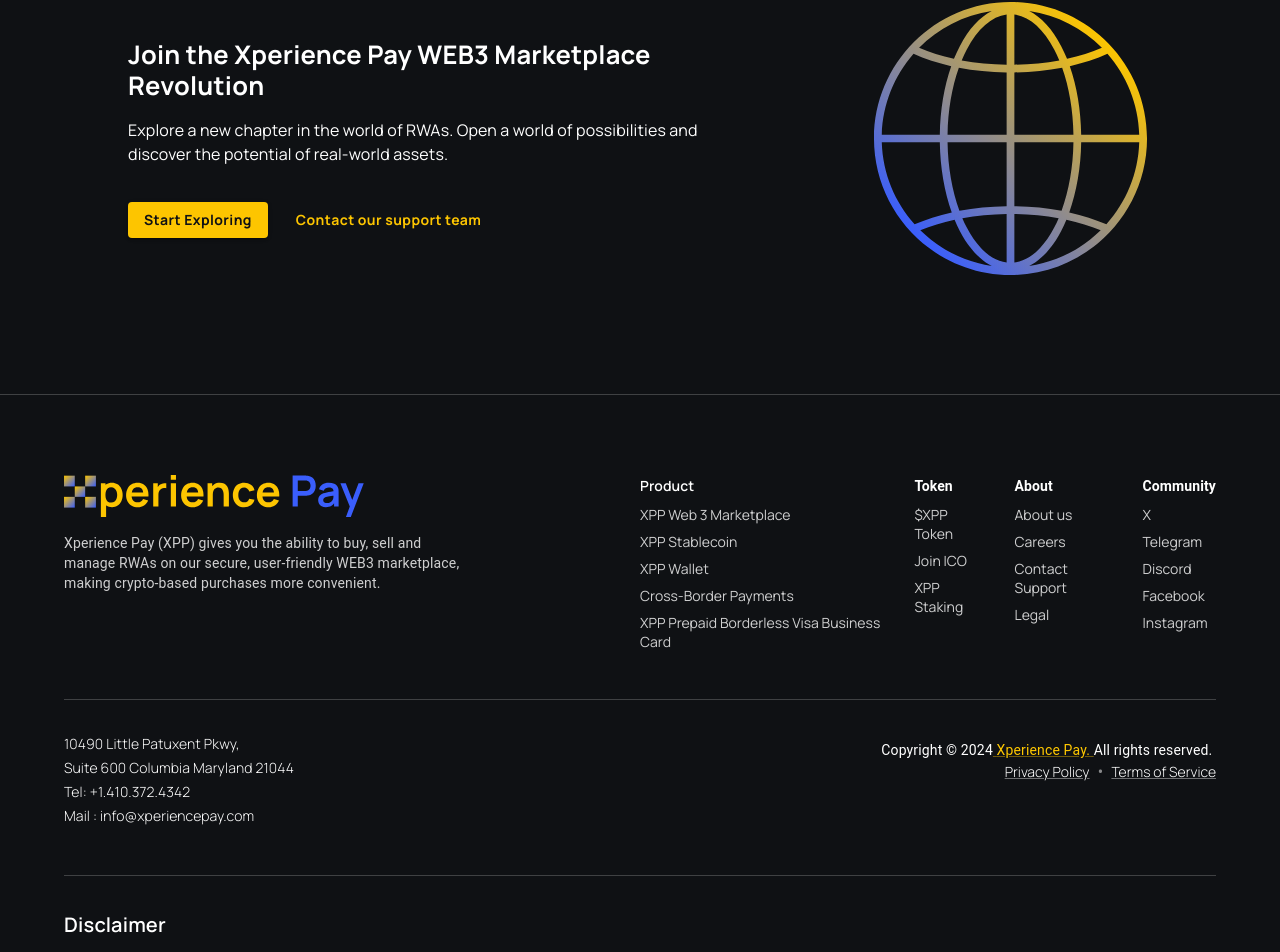
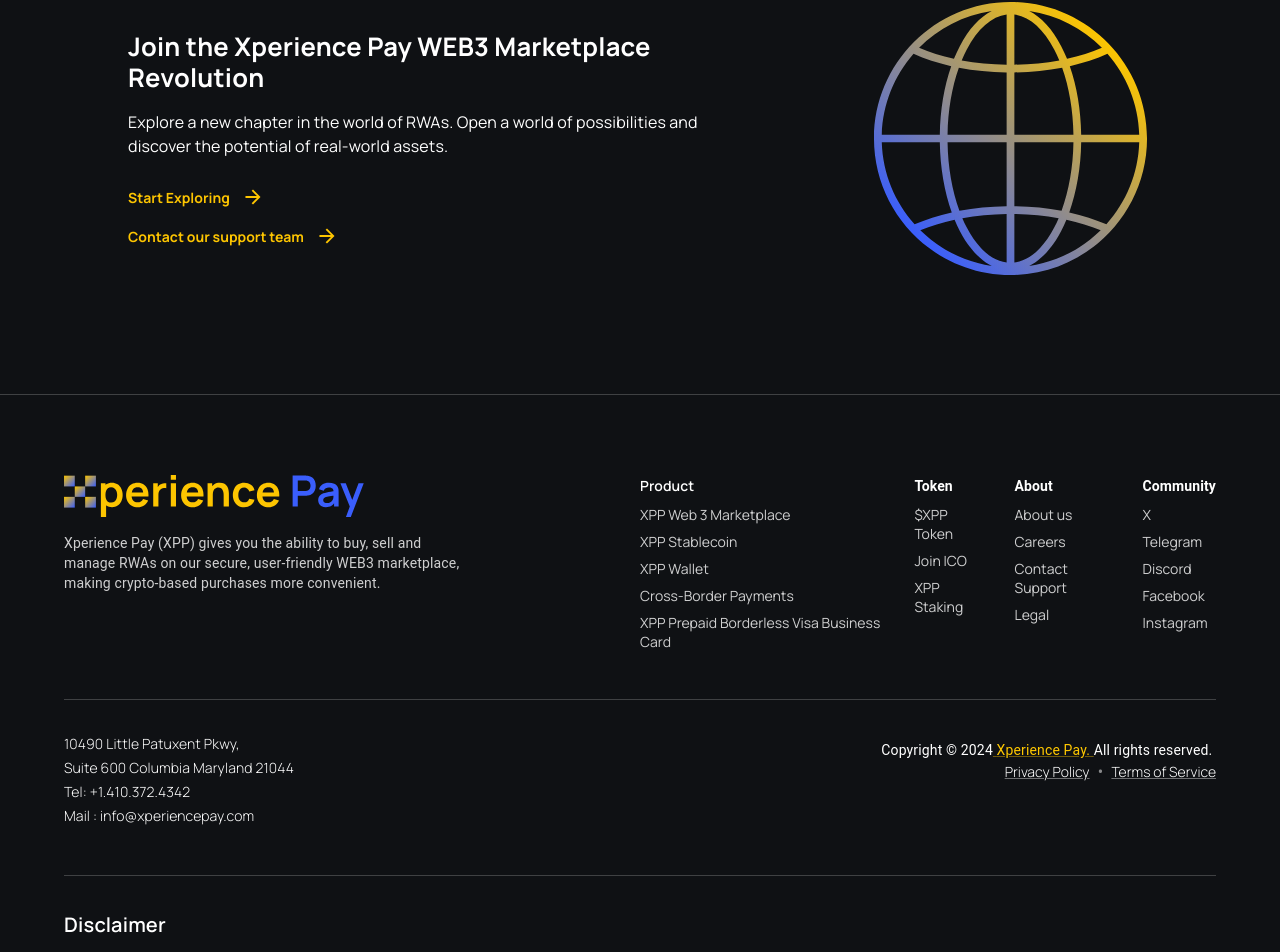
Before and after one commit to saadsaeed-ss/XperiencePay, a React (Create React App) app: page /marketplace in a window 1280 px wide. Shown: the part 4072-5024 px from the top of the page. Built offline with nearby package versions, Linux system fonts and the light colour scheme.

Commit message:
Complete Marketplace Page

```diff
--- a/src/pages/marketplace/components/XppSec.js
+++ b/src/pages/marketplace/components/XppSec.js
@@ -2,6 +2,7 @@
 import { Box, Typography, Button, Card } from "@mui/material";
 import { styled } from "@mui/system";
 import Globe from "../../../assets/Bigglobe.svg";
+import arrowForward from "../../../assets/arrow_forward.svg";
 
 const StyledCardMedia = styled("img")(({ theme, imageWidth }) => ({
   width: imageWidth,
@@ -59,39 +60,56 @@
             possibilities and discover the potential of real-world assets.
           </Typography>
 
-          <Button
-            variant="contained"
-            color="primary"
-            size="medium"
-            sx={{
+          <a
+            href="#"
+            target="_blank"
+            rel="noopener noreferrer"
+            style={{
+              display: "flex",
+              alignItems: "center",
               fontWeight: 700,
-              textTransform: "none",
               fontFamily: '"Manrope", Helvetica',
-              backgroundColor: "#FDC500",
-              color: "#0F1114",
-              marginTop: "20px",
-              "&:hover": {
-                backgroundColor: "#e6b300",
-              },
+              color: "#FDC500",
+              textDecoration: "none",
+              marginTop: "30px",
             }}
           >
             Start Exploring
-          </Button>
-          <Button
-            variant="text"
-            color="primary"
-            size="medium"
-            sx={{
+            <img
+              src={arrowForward}
+              style={{
+                width: "16px",
+                height: "16px",
+                marginLeft: "15px", // Adjust spacing as needed
+              }}
+              alt="Arrow Icon"
+            />
+          </a>
+          <a
+            href="#"
+            target="_blank"
+            rel="noopener noreferrer"
+            style={{
+              display: "flex",
+              alignItems: "center",
               fontWeight: 700,
-              textTransform: "none",
               fontFamily: '"Manrope", Helvetica',
               color: "#FDC500",
+              textDecoration: "none",
               marginTop: "20px",
-              marginLeft: "20px",
             }}
           >
             Contact our support team
-          </Button>
+            <img
+              src={arrowForward}
+              style={{
+                width: "16px",
+                height: "16px",
+                marginLeft: "15px", // Adjust spacing as needed
+              }}
+              alt="Arrow Icon"
+            />
+          </a>
         </Box>
         <Box
           sx={{
```
Also changed, not shown: src/assets/arrow_forward.png (added), src/assets/arrow_forward.svg (added).
